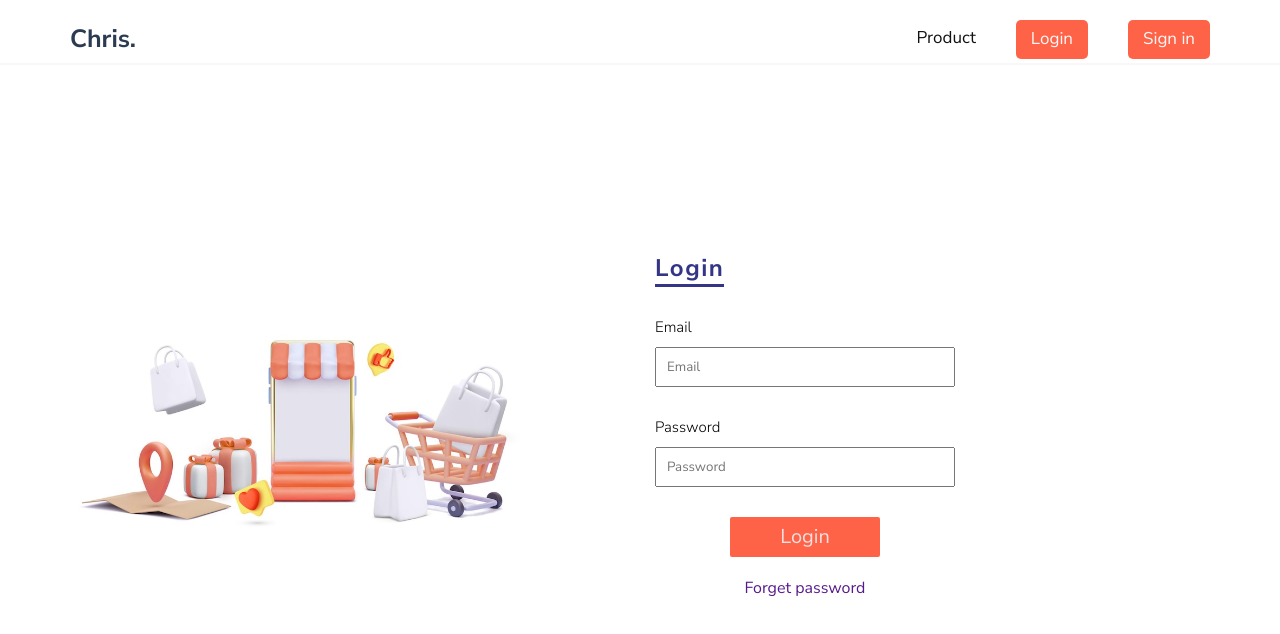
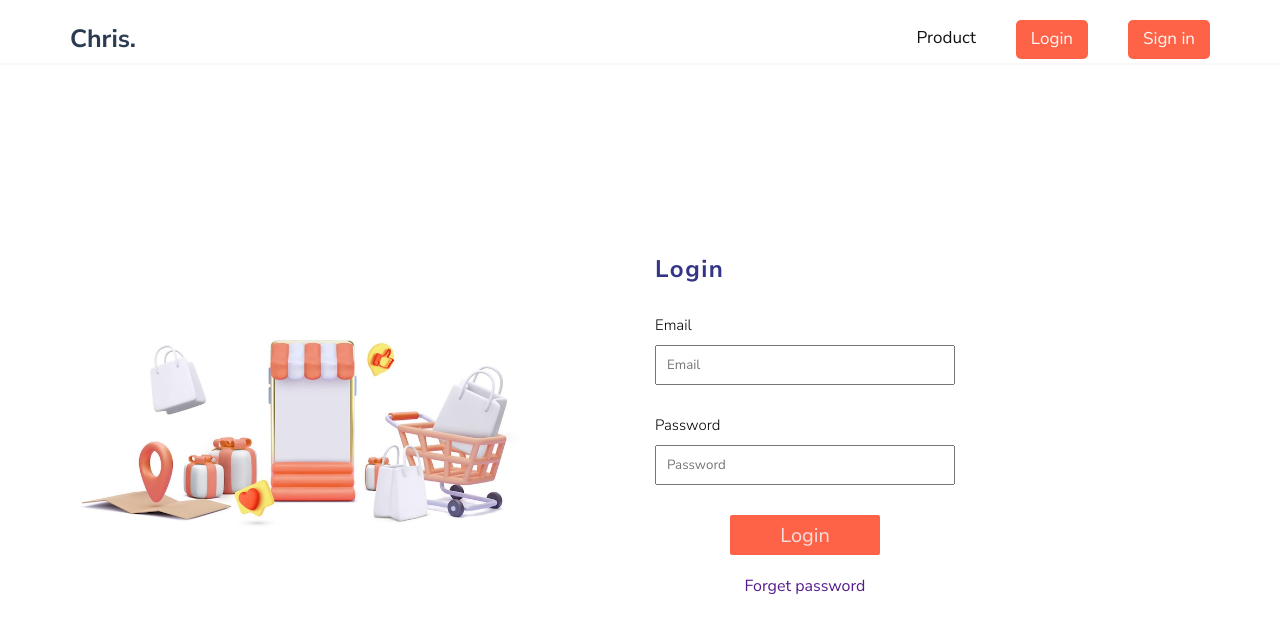
Before and after one commit to AChris-T/AltSchoolExamVue, a Vue app: page /login in a window 1280 px wide. Shown: the top 634 px of the page. Built offline with nearby package versions, Linux system fonts and the light colour scheme; no server answers.

Commit message:
initial commit

```diff
--- a/src/views/LoginIn.vue
+++ b/src/views/LoginIn.vue
@@ -98,7 +98,6 @@ const register =() =>{
 .logInfo h2{
     width: fit-content;
     color:rgb(53, 53, 135);
-    border-bottom:3px solid rgb(53, 53, 135) ;
     margin-bottom: 30px;
     letter-spacing: 1.5px;
 }
```
